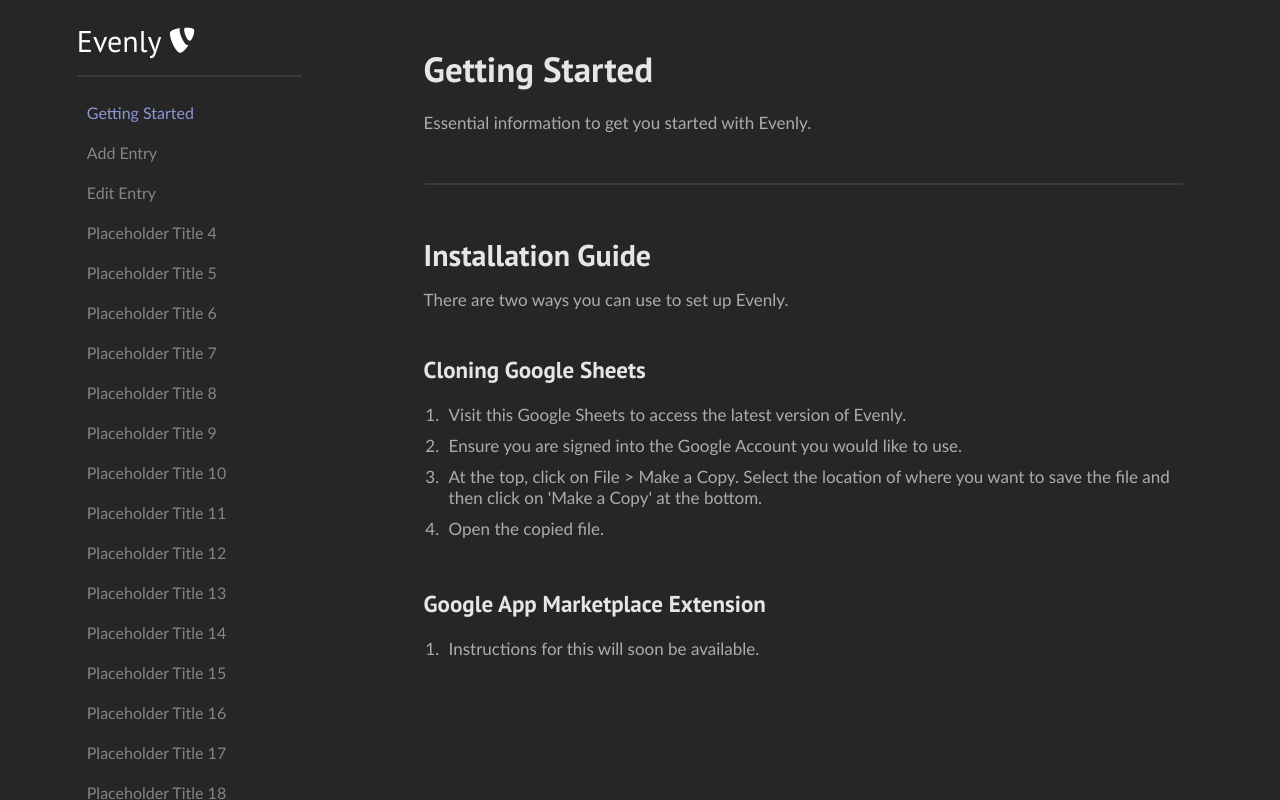
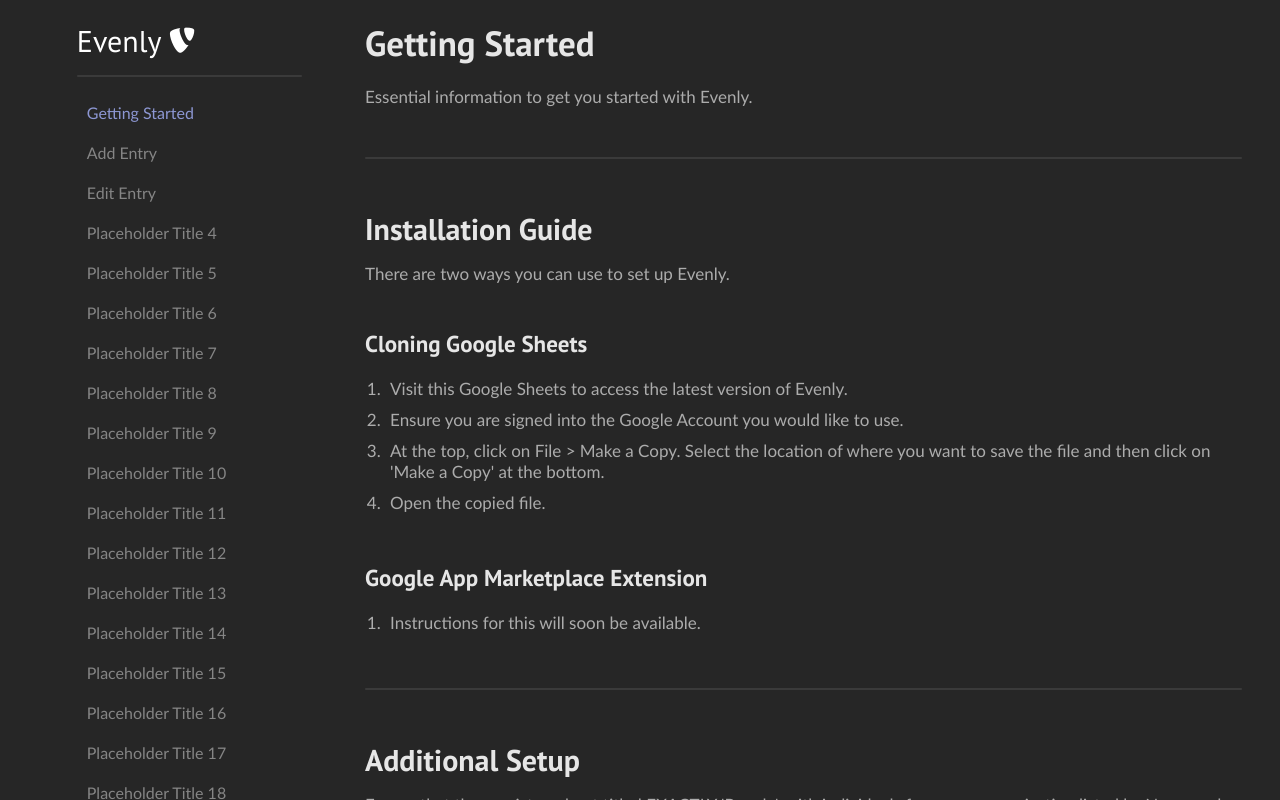
Before and after one commit to PiqueDevelopment/evenly-website, a React (Create React App) app: page /docs/getting-started in a window 1280 px wide. Built offline with nearby package versions, Linux system fonts and the light colour scheme.

Commit message:
fix Scrollbar Issues

```diff
--- a/src/pages/docs/Docs.css
+++ b/src/pages/docs/Docs.css
@@ -1,12 +1,20 @@
 .doc-content {
-    margin-top: 2%;
-    margin-left: 6%;
-    margin-right: 6%;
     flex-grow: 1;
+    width: 100%;
     padding: 20px;
     background-color: #262626;
     color: #000;
     overflow-y: auto;
+}
+
+.doc-content h1,
+.doc-content h2,
+.doc-content h3,
+.doc-content h4,
+.doc-content h5,
+.doc-content h6,
+.doc-content p {
+    margin-left: 2%;
 }
 
 .doc-content h1 {
@@ -53,4 +61,6 @@
     background-color: rgb(58, 58, 58);
     border-radius: 5px;
     margin: 50px 0;
+    margin-left: 2%;
+    margin-right: 2%;
 }
--- a/src/pages/docs/GettingStarted.tsx
+++ b/src/pages/docs/GettingStarted.tsx
@@ -27,6 +27,15 @@
               <li>Instructions for this will soon be available.</li>
             </ul>
           </p>
+          <hr className='doc-divider' />
+          <h2>Additional Setup</h2>
+          <p>Ensure that there exists a sheet titled EXACTLY 'People', with individuals from your organization listed by Name and Email.</p>
+          <p>
+            <ul>
+              <li>If cloned from a Google Sheet, the 'People' sheet will already be provided.</li>
+              <li>Otherwise, you will have to create the sheet yourself.</li>
+            </ul>
+          </p>
         </div>
     </div>
   );
```
